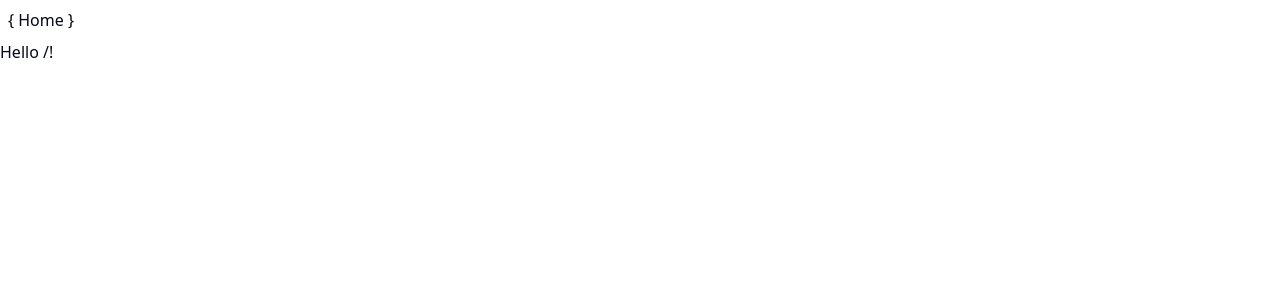
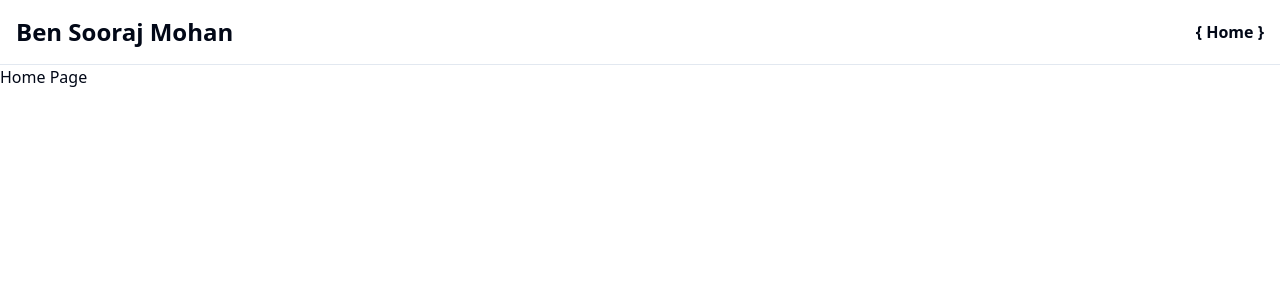
Before and after one commit to bensooraj/bensooraj.github.io, a React (Vite) app: page / in a window 1280 px wide. Shown: the top 300 px of the page. Built offline with nearby package versions, Linux system fonts and the light colour scheme.

Commit message:
Header set!

```diff
--- a/src/routes/__root.tsx
+++ b/src/routes/__root.tsx
@@ -1,15 +1,28 @@
 import * as React from 'react'
 import { Link, Outlet, createRootRoute } from '@tanstack/react-router'
+import { TanStackRouterDevtools } from '@tanstack/router-devtools'
 
 export const Route = createRootRoute({
   component: () => (
     <React.Fragment>
-      <div className="flex gap-2 p-2">
-        <Link to="/" className="no-underline">
-          {({ isActive }) => <>{isActive && "{"} Home {isActive && "}"}</>}
-        </Link>{' '}
-      </div>
+      <header className="border-b">
+        <div className="container mx-auto px-4 py-4 flex justify-between items-center">
+          <h1 className="text-2xl font-bold">Ben Sooraj Mohan</h1>
+          <nav>
+            <ul className="flex space-x-4">
+              {/* Home */}
+              <li>
+                <Link to="/" className="[&.active]:font-bold">
+                  {({ isActive }) => <>{isActive && "{"} Home {isActive && "}"}</>}
+                </Link>
+              </li>
+              {/* Next? */}
+            </ul>
+          </nav>
+        </div>
+      </header>
       <Outlet />
+      <TanStackRouterDevtools />
     </React.Fragment>
   ),
 })
--- a/src/routes/index.lazy.tsx
+++ b/src/routes/index.lazy.tsx
@@ -1,5 +1,13 @@
 import { createLazyFileRoute } from '@tanstack/react-router'
 
 export const Route = createLazyFileRoute('/')({
-  component: () => <div>Hello /!</div>
+  component: HomePage
 })
+
+function HomePage() {
+  return (
+    <div>
+      <h1>Home Page</h1>
+    </div>
+  )
+}
```
